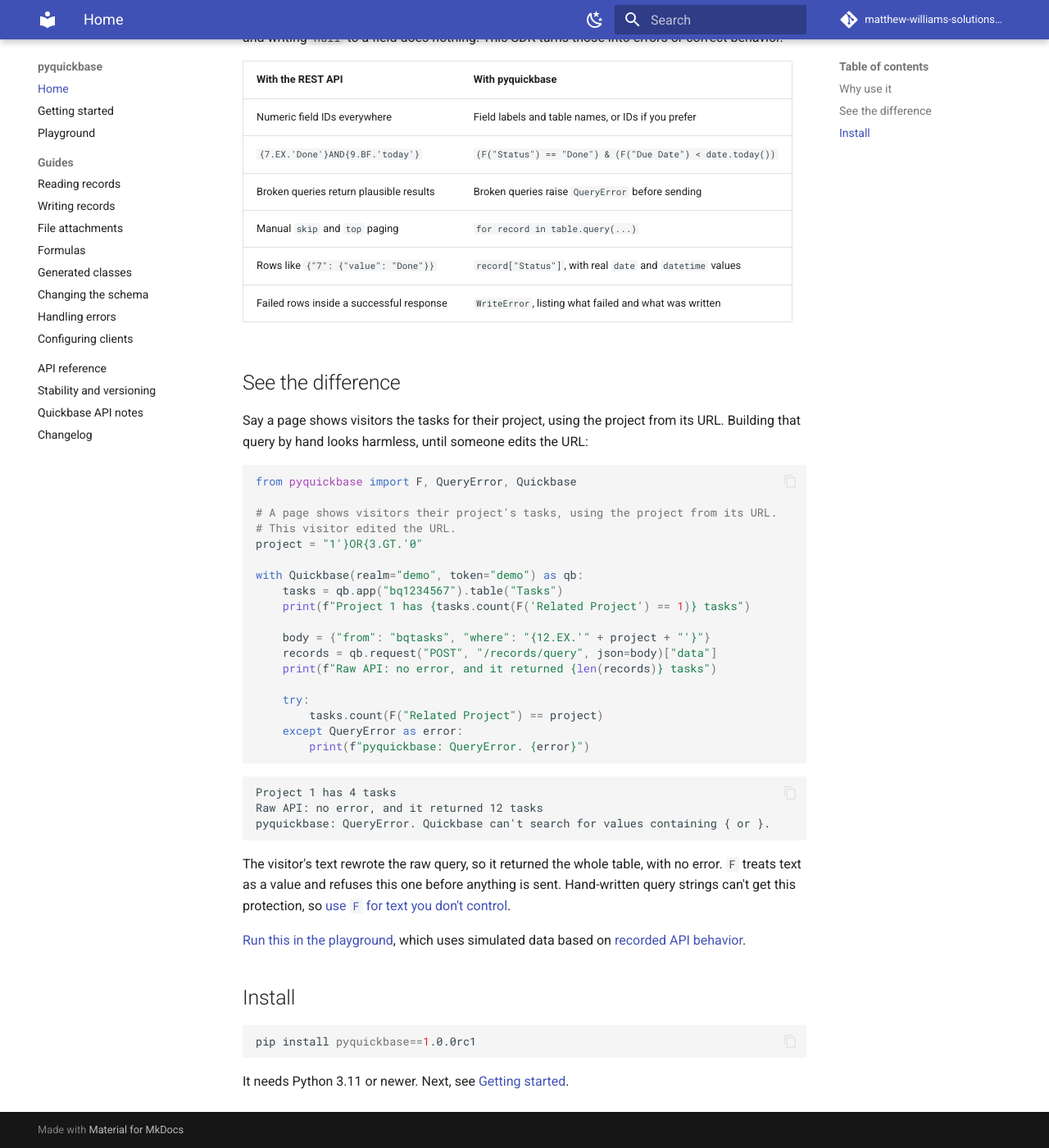
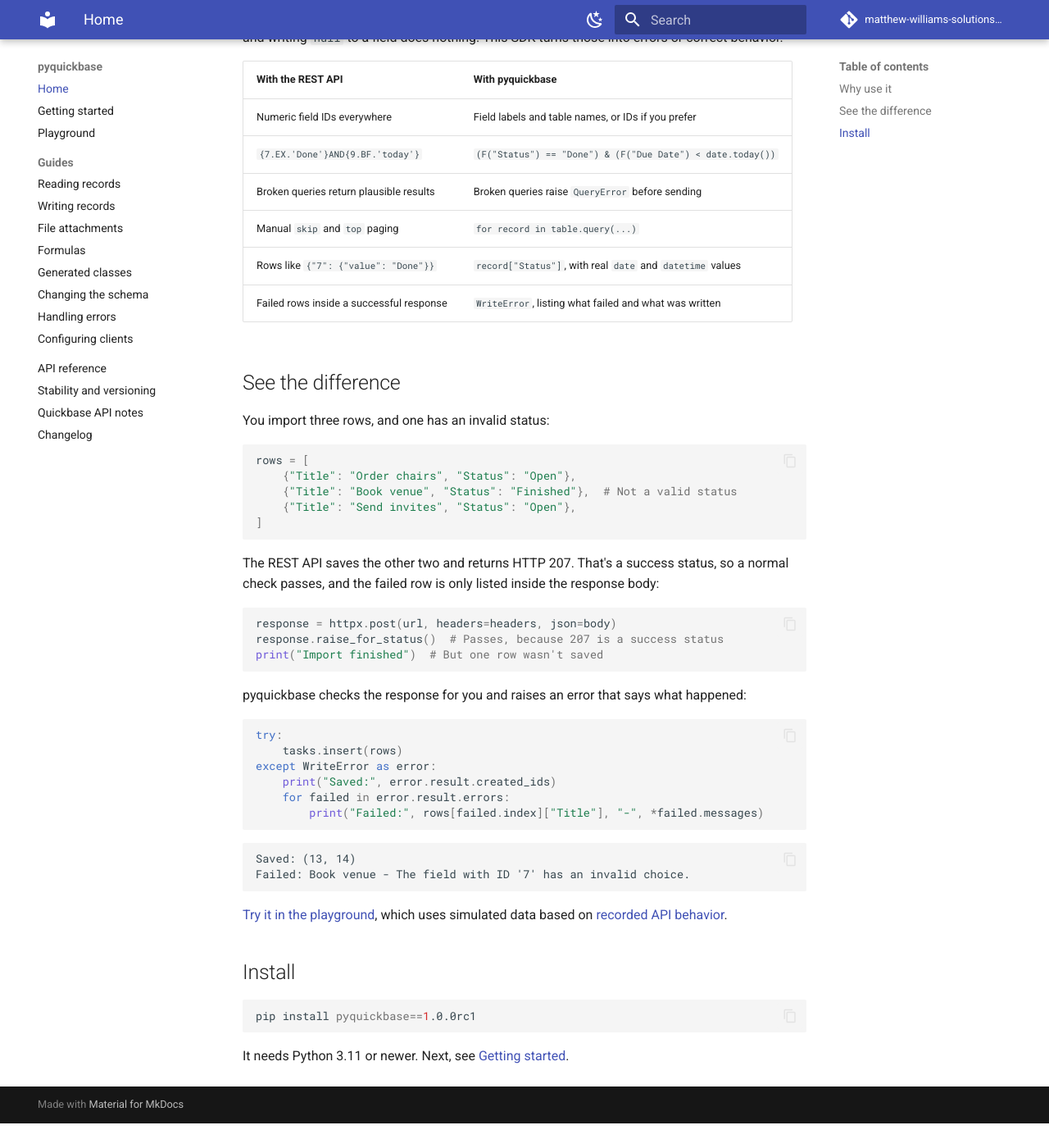
Before and after one commit to matthew-williams-solutions/pyquickbase, an MkDocs documentation site: the page built from docs/index.md, in a window 1280 px wide and 1400 px high, scrolled down 731 px. Shown: the whole window at 82% size. Built offline with MkDocs 1.6.1 and Material for MkDocs 9.7.7, drawn with Linux system fonts in a browser that asks for light colours; comment, search, counter and statistics services are not loaded; after the commit the page ends 2101 px from its top, so only the background shows below that.

Commit message:
Show a lost import row on the home page
Replace the query injection example, which was too hard to follow, with an
import where one row fails but the status check passes. Each claim was confirmed
on live Quickbase, including the 207, the saved rows, and the error's wording,
which the simulator now copies. The simulator can now add records.

````diff
--- a/docs/index.md
+++ b/docs/index.md
@@ -40,42 +40,43 @@ writing `null` to a field does nothing. This SDK turns those into errors or corr
 
 ## See the difference
 
-Say a page shows visitors the tasks for their project, using the project from its URL. Building that
-query by hand looks harmless, until someone edits the URL:
+You import three rows, and one has an invalid status:
 
 ```python
-from pyquickbase import F, QueryError, Quickbase
+rows = [
+    {"Title": "Order chairs", "Status": "Open"},
+    {"Title": "Book venue", "Status": "Finished"},  # Not a valid status
+    {"Title": "Send invites", "Status": "Open"},
+]
+```
 
-# A page shows visitors their project's tasks, using the project from its URL.
-# This visitor edited the URL.
-project = "1'}OR{3.GT.'0"
+The REST API saves the other two and returns HTTP 207. That's a success status, so a normal check
+passes, and the failed row is only listed inside the response body:
 
-with Quickbase(realm="demo", token="demo") as qb:
-    tasks = qb.app("bq1234567").table("Tasks")
-    print(f"Project 1 has {tasks.count(F('Related Project') == 1)} tasks")
+```python
+response = httpx.post(url, headers=headers, json=body)
+response.raise_for_status()  # Passes, because 207 is a success status
+print("Import finished")  # But one row wasn't saved
+```
 
-    body = {"from": "bqtasks", "where": "{12.EX.'" + project + "'}"}
-    records = qb.request("POST", "/records/query", json=body)["data"]
-    print(f"Raw API: no error, and it returned {len(records)} tasks")
+pyquickbase checks the response for you and raises an error that says what happened:
 
-    try:
-        tasks.count(F("Related Project") == project)
-    except QueryError as error:
-        print(f"pyquickbase: QueryError. {error}")
+```python
+try:
+    tasks.insert(rows)
+except WriteError as error:
+    print("Saved:", error.result.created_ids)
+    for failed in error.result.errors:
+        print("Failed:", rows[failed.index]["Title"], "-", *failed.messages)
 ```
 
 ```text
-Project 1 has 4 tasks
-Raw API: no error, and it returned 12 tasks
-pyquickbase: QueryError. Quickbase can't search for values containing { or }.
+Saved: (13, 14)
+Failed: Book venue - The field with ID '7' has an invalid choice.
 ```
 
-The visitor's text rewrote the raw query, so it returned the whole table, with no error. `F` treats
-text as a value and refuses this one before anything is sent. Hand-written query strings can't get this protection,
-so [use `F` for text you don't control](guides/reading.md#writing-queries).
-
-[Run this in the playground](playground-app/index.html#block-query-injection), which uses simulated
-data based on [recorded API behavior](api-notes.md#query-pitfalls).
+[Try it in the playground](playground-app/index.html#an-import-that-loses-a-row), which uses simulated
+data based on [recorded API behavior](api-notes.md#writes).
 
 ## Install
 
````
Also changed, not shown: ROADMAP.md (+1 -1 lines), docs/api-notes.md (+1 -0 lines), docs/playground-app/examples/08_an_import_that_loses_a_row.py (added, +18 -0 lines), docs/playground-app/examples/08_block_query_injection.py (deleted, +0 -19 lines), docs/playground-app/python/simulator.py (+56 -5 lines), docs/playground.md (+1 -2 lines), 1 other file.
